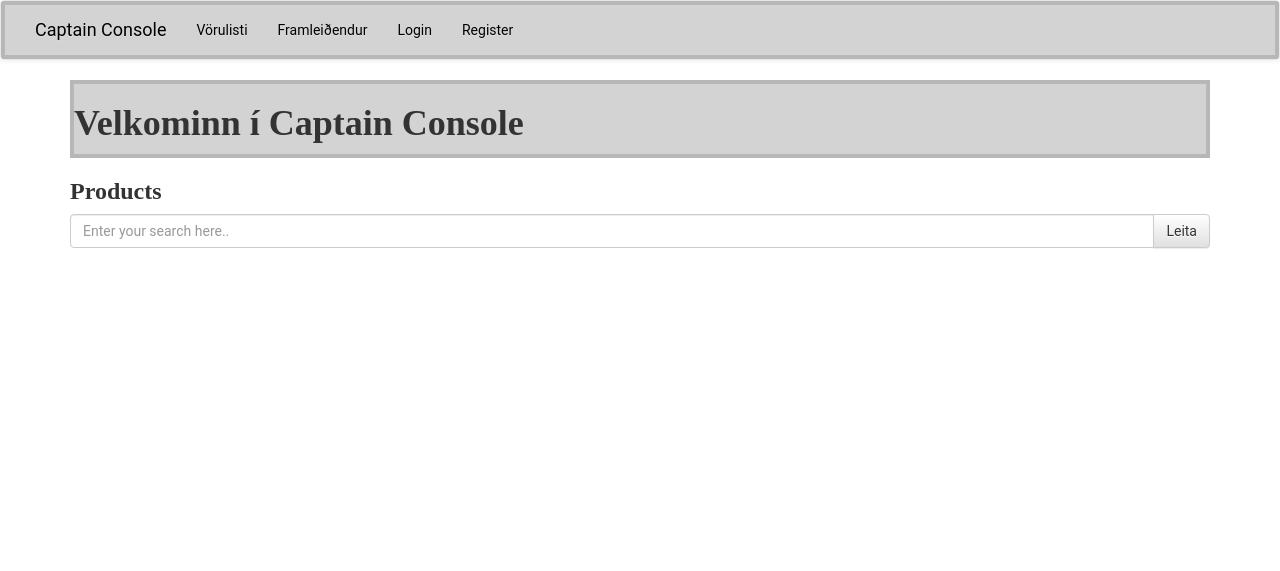
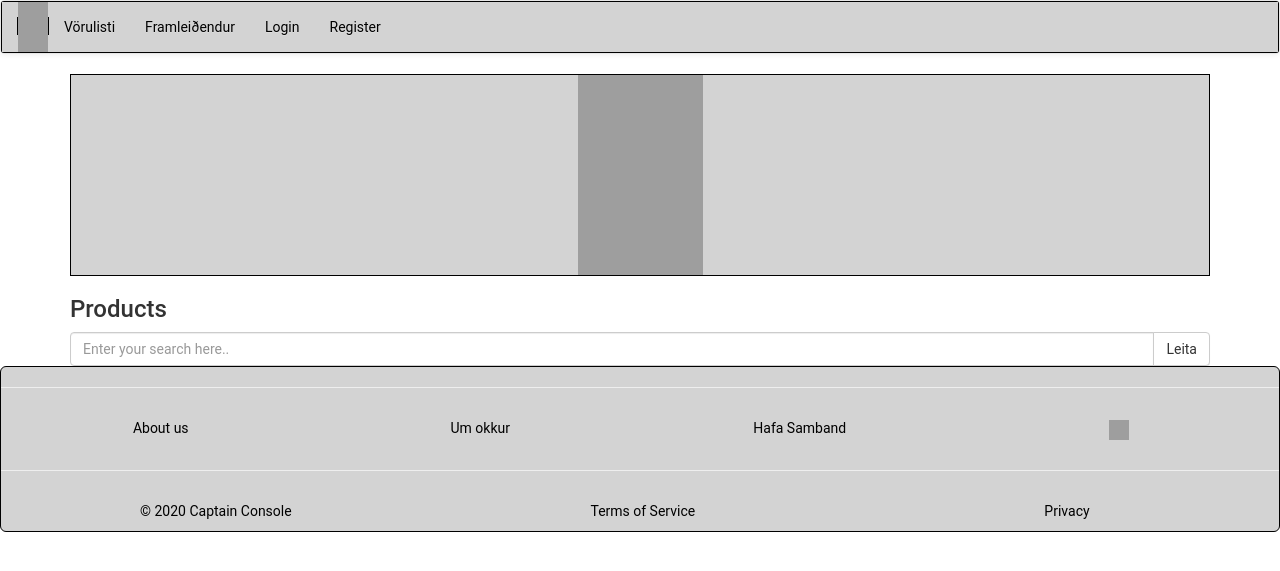
Before and after one commit to andriberg91/3javikna, a Django app: page / in a window 1280 px wide. Shown: the top 571 px of the page. Run offline with Django 3.2, Linux system fonts and the light colour scheme; data that the repository does not hold is empty; some libraries are stand-ins or nearby versions; grey boxes are pictures that could not be loaded.

Commit message:
footer ofl

```diff
--- a/Captain/static/css/main.css
+++ b/Captain/static/css/main.css
@@ -86,8 +86,8 @@ a:hover {
 }
 
 .consoles .console{
-    border-radius: 0;
-    margin: 0;
+    border-radius: 2px;
+    margin: 2px;
     background-image: none;
     background-color: lightgrey;
     text-align: center;
@@ -96,9 +96,9 @@ a:hover {
 .consoles .console:hover {
     background-image: linear-gradient(lightskyblue, greenyellow), linear-gradient(blueviolet, red);
     background-repeat: no-repeat;
-    background-position: left top, right top, right bottom, left bottom;
+    background-position: left top, right top, right bottom;
     background-size: 0 3px, 3px 0, 0 3px, 3px 0;
-    animation: circle-around .5s ease-in both;
+    animation: circle-around 5s ease-in both;
     cursor: pointer;
 }
 
@@ -107,8 +107,8 @@ a:hover {
 }
 
 .console-img {
-    width: 200px;
-    height: 200px;
+    width: 220px;
+    height: 180px;
     transition: transform 1s ease-in;
 }
 
@@ -147,6 +147,17 @@ a:hover {
 
 .console {
     background-color: lightgrey;
-    border: solid 4px rgba(155, 155, 155, .5);
+    border: solid 0.1px rgba(155, 155, 155, .5);
+    border-color: black;
 ;
 }
+
+.testing {
+    position: absolute;
+    top: -1000px;
+    bottom: -1000px;
+    right: 0;
+    left: 0;
+    background-image: linear-gradient(to right, lightgrey, gray, lightpink, lightsalmon);
+    animation: animate-navbar 3s linear infinite alternate;
+}
--- a/Captain/templates/base.html
+++ b/Captain/templates/base.html
@@ -14,8 +14,8 @@
 <body>
     {% include 'navigation.html' %}
         <div class="container">
-        <div class="console">
-        <h1>Velkominn í Captain Console</h1>
+        <div class="console" style="text-align: center;">
+            <img src="https://i.imgur.com/64LAFP5.png" style="height: 200px; width: 125px;">
         </div>
     {% block content %}
     {% endblock %}
@@ -24,5 +24,6 @@
     <!-- Latest compiled and minified JavaScript -->
     <script src="https://maxcdn.bootstrapcdn.com/bootstrap/3.3.7/js/bootstrap.min.js" integrity="sha384-Tc5IQib027qvyjSMfHjOMaLkfuWVxZxUPnCJA7l2mCWNIpG9mGCD8wGNIcPD7Txa" crossorigin="anonymous"></script>
     <script src="{% static 'js/consoles.js' %}"></script>
+    {% include 'footer.html' %}
 </body>
 </html>
--- /dev/null
+++ b/Captain/templates/footer.html
@@ -0,0 +1,43 @@
+<link href="//netdna.bootstrapcdn.com/bootstrap/3.0.0/css/bootstrap.min.css" rel="stylesheet" id="bootstrap-css">
+<script src="//netdna.bootstrapcdn.com/bootstrap/3.0.0/js/bootstrap.min.js"></script>
+<script src="//code.jquery.com/jquery-1.11.1.min.js"></script>
+<!------ Include the above in your HEAD tag ---------->
+
+<div class="console" style="border-radius: 6px;">
+    <hr />
+  <div class="row" style="text-align: center">
+    <div class="col-lg-12">
+      <div class="col-md-3">
+        <ul class="nav nav-pills nav-stacked">
+          <li><a href="#">About us</a></li>
+        </ul>
+      </div>
+      <div class="col-md-3">
+        <ul class="nav nav-pills nav-stacked">
+          <li><a href="#">Um okkur</a></li>
+        </ul>
+      </div>
+      <div class="col-md-3">
+        <ul class="nav nav-pills nav-stacked">
+          <li><a href="#">Hafa Samband</a></li>
+        </ul>
+      </div>
+      <div class="col-md-3">
+        <ul class="nav nav-pills nav-stacked">
+          <li><a><img src="https://www.freeiconspng.com/uploads/search-icon-png-21.png" style="height: 20px; width: 20px;"></img></li>
+            </a>
+        </ul>
+      </div>
+    </div>
+  </div>
+  <hr>
+    <div class="row">
+        <div class="col-lg-12">
+            <ul class="nav nav-pills nav-justified">
+                <li><a href="/">© 2020 Captain Console</a></li>
+                <li><a href="#">Terms of Service</a></li>
+                <li><a href="#">Privacy</a></li>
+            </ul>
+        </div>
+    </div>
+</div>
--- a/Captain/templates/navigation.html
+++ b/Captain/templates/navigation.html
@@ -9,7 +9,9 @@
             <span class="icon-bar"></span>
             <span class="icon-bar"></span>
           </button>
-          <a class="navbar-brand" href="#">Captain Console</a>
+          <a class="console" href="#">
+              <img alt="Captain Console" src="https://i.imgur.com/64LAFP5.png" style="width: 30px !important; height: 50px !important;"/>
+          </a>
         </div>
 
         <!-- Collect the nav links, forms, and other content for toggling -->
```
